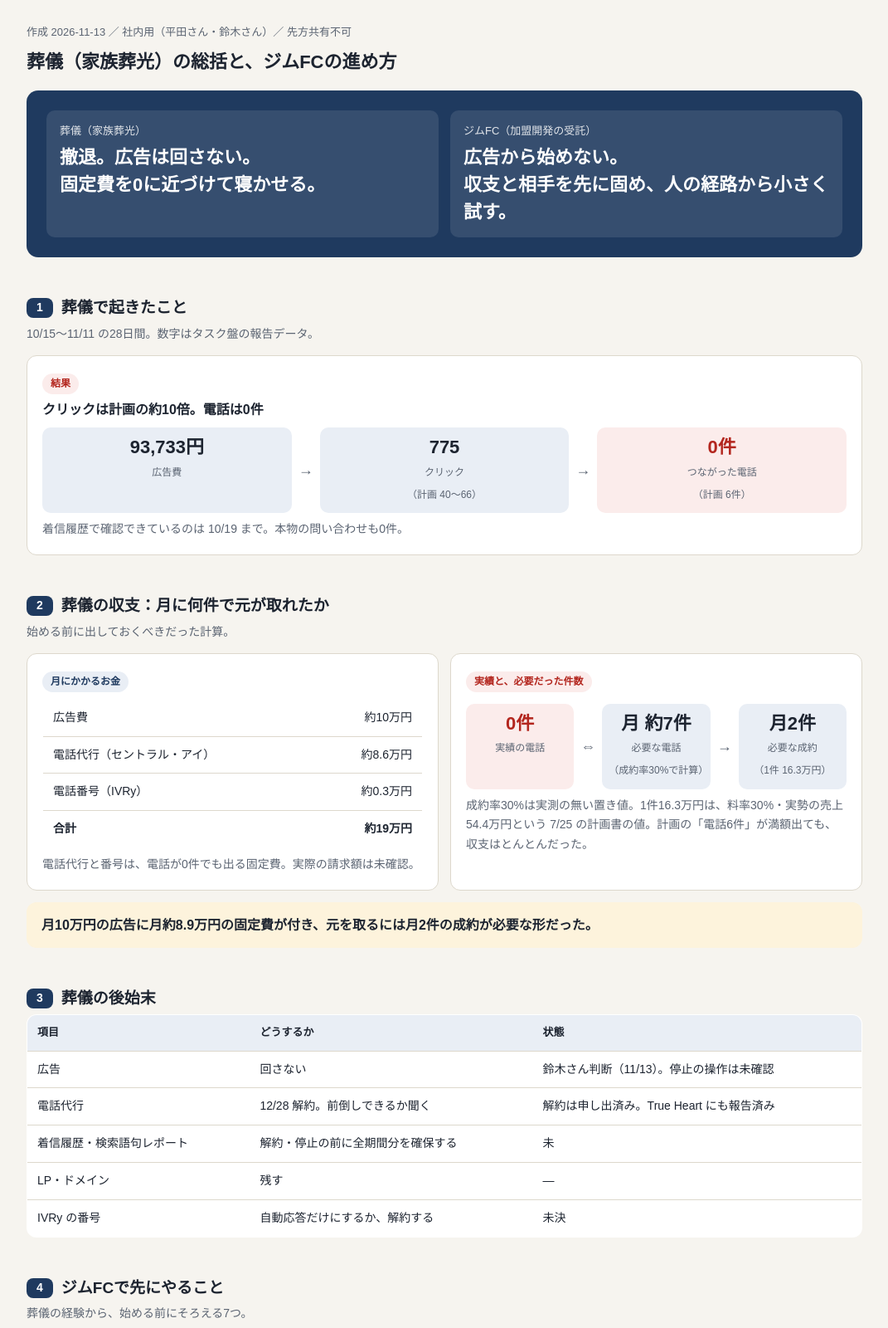
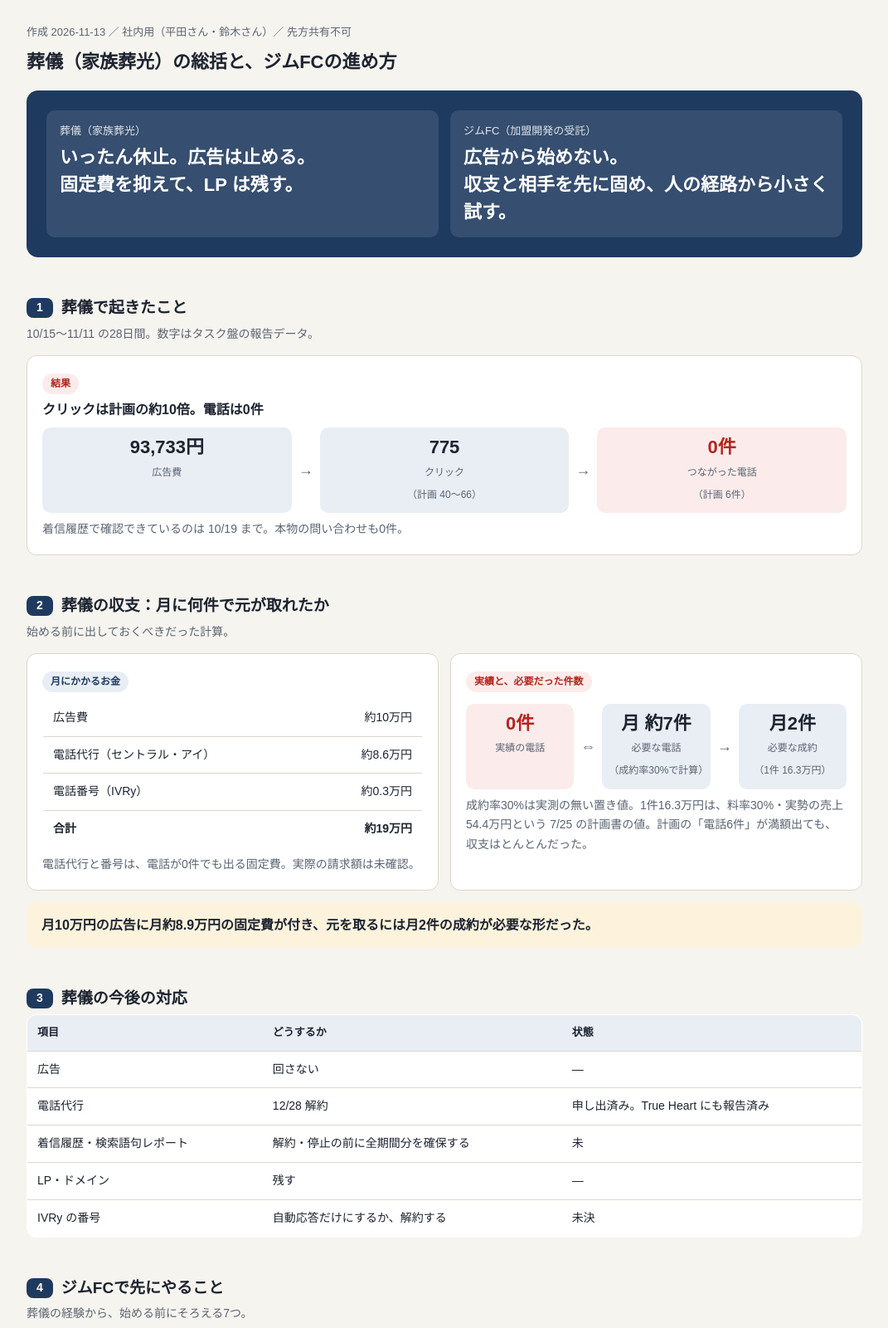
Before and after one commit to hokuchan07/hokuchan07.github.io, a plain HTML site: page runbird/sougi-gymfc-summary-20261113-0dt3nl.html in a window 1280 px wide. Shown: the top 1600 px of the page at 83% size, without its empty margins (104-1175 px from the left). Drawn offline with Linux system fonts and the light colour scheme.

Commit message:
RUNBIRD: 葬儀とジムFCの図解 文言を修正

```diff
--- a/runbird/sougi-gymfc-summary-20261113-0dt3nl.html
+++ b/runbird/sougi-gymfc-summary-20261113-0dt3nl.html
@@ -112,7 +112,7 @@
     <div class="row">
       <div class="cell">
         <p class="k">葬儀（家族葬光）</p>
-        <p class="big">撤退。広告は回さない。<br>固定費を0に近づけて寝かせる。</p>
+        <p class="big">いったん休止。広告は止める。<br>固定費を抑えて、LP は残す。</p>
       </div>
       <div class="cell">
         <p class="k">ジムFC（加盟開発の受託）</p>
@@ -165,12 +165,12 @@
   </div>
   <div class="lesson">月10万円の広告に月約8.9万円の固定費が付き、元を取るには月2件の成約が必要な形だった。</div>
 
-  <h2><span class="no">3</span>葬儀の後始末</h2>
+  <h2><span class="no">3</span>葬儀の今後の対応</h2>
   <div class="scroll">
     <table>
       <tr><th>項目</th><th>どうするか</th><th>状態</th></tr>
-      <tr><td class="nw">広告</td><td>回さない</td><td>鈴木さん判断（11/13）。停止の操作は未確認</td></tr>
-      <tr><td>電話代行</td><td>12/28 解約。前倒しできるか聞く</td><td>解約は申し出済み。True Heart にも報告済み</td></tr>
+      <tr><td class="nw">広告</td><td>回さない</td><td>—</td></tr>
+      <tr><td>電話代行</td><td>12/28 解約</td><td>申し出済み。True Heart にも報告済み</td></tr>
       <tr><td>着信履歴・検索語句レポート</td><td>解約・停止の前に全期間分を確保する</td><td>未</td></tr>
       <tr><td>LP・ドメイン</td><td>残す</td><td>—</td></tr>
       <tr><td>IVRy の番号</td><td>自動応答だけにするか、解約する</td><td>未決</td></tr>
@@ -271,12 +271,10 @@
   <div class="next">
     <h3>今週やること</h3>
     <ul>
-      <li>葬儀：広告の停止を確認し、電話代行の前倒しを平田さんに伝える。着信履歴と検索語句レポートを確保する</li>
       <li>ジムFC：尾形さんへ、取り分の確認と<span class="nw">5つの質問</span>を1通で送る</li>
-      <li>共通：キーワードプランナーで検索数を実測する（ジムFCの17語）</li>
+      <li>ジムFC：キーワードプランナーで検索数を実測する（17語）</li>
     </ul>
   </div>
-  <p class="note">詳細：葬儀事業フォルダの「総括_家族葬光_Google広告検証_20261113.md」、同じフォルダの「ジムFC加盟開発 家族葬光の失敗を踏まえた再評価.md」。</p>
-</div>
+  </div>
 </body>
 </html>
```
Also changed, not shown: runbird/gymfc-conclusion-20261113-ztlnua.html (+1 -2 lines).
